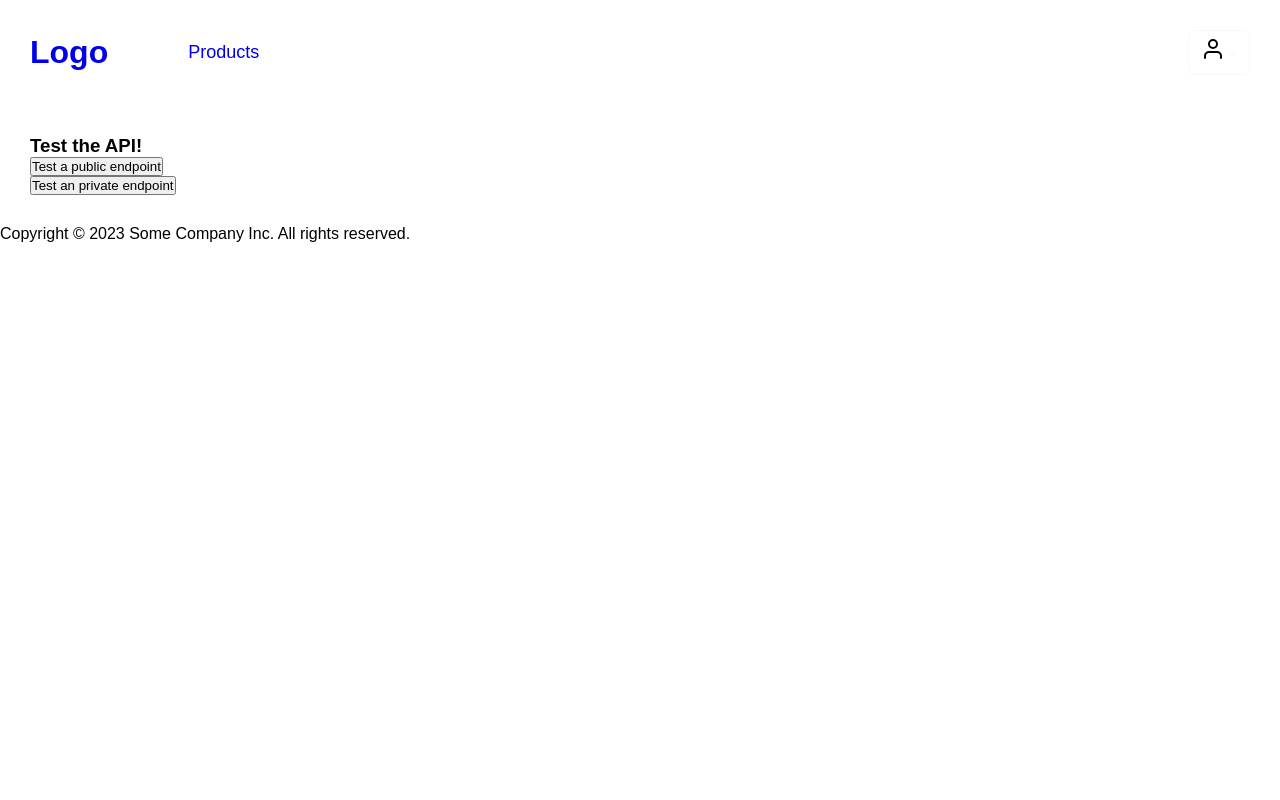
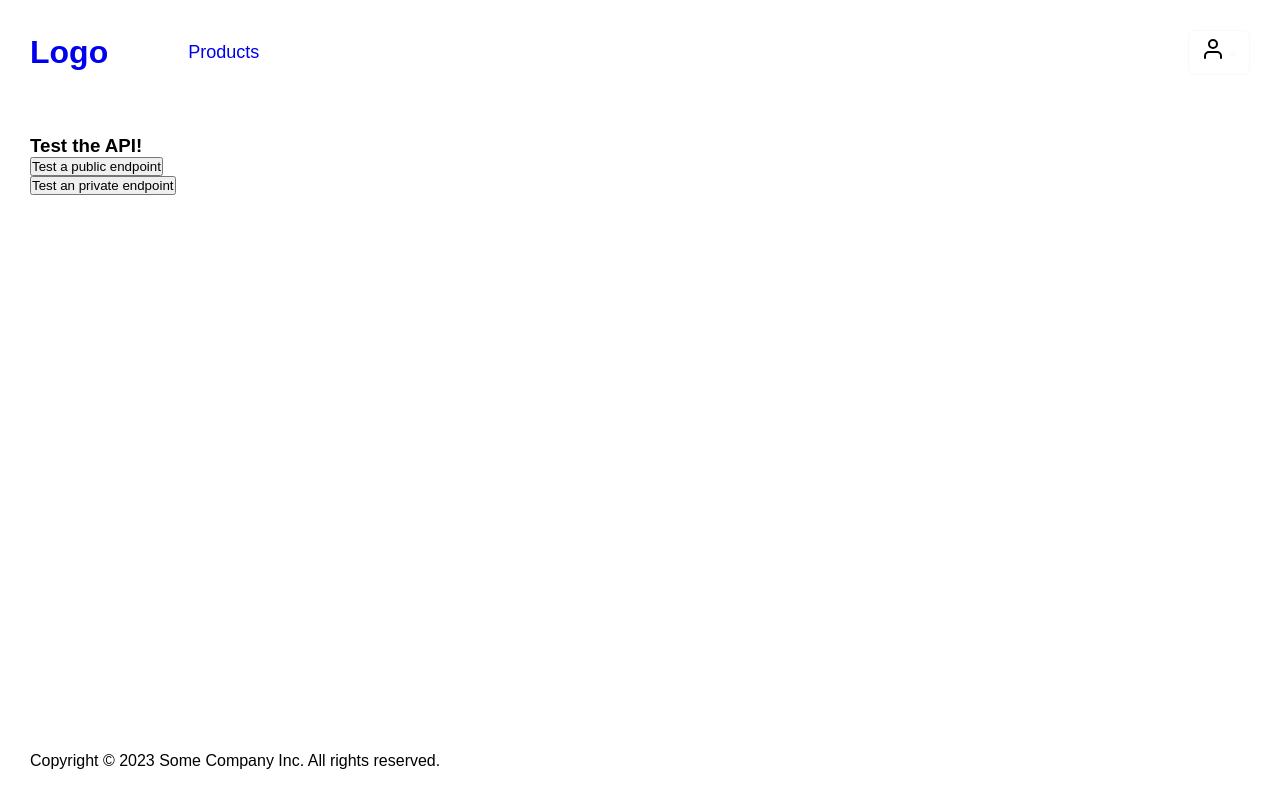
Before and after one commit to tonyelison/shop-react, a React (Vite) app: page / in a window 1280 px wide. Built offline with nearby package versions, Linux system fonts and the light colour scheme; no server answers; a web font is replaced by a local one.

Commit message:
Add layout flexbox that fills entire vh

```diff
--- a/src/components/Header/Header.scss
+++ b/src/components/Header/Header.scss
@@ -1,6 +1,4 @@
 header {
-  padding: 30px;
-
   a {
     text-decoration: none;
     text-wrap: nowrap;
--- /dev/null
+++ b/src/components/Layout/Layout.scss
@@ -0,0 +1,14 @@
+#layout {
+  min-height: 100%;
+
+  display: flex;
+  flex-direction: column;
+
+  > * {
+    padding: 30px;
+  }
+
+  main {
+    flex: 1 1;
+  }
+}
--- a/src/components/Layout.jsx
+++ b/src/components/Layout/index.jsx
@@ -1,15 +1,16 @@
 import { Outlet } from 'react-router-dom';
-import Header from './Header';
+import Header from '@/components/Header';
+import './Layout.scss';
 
 const Layout = () => {
   return (
-    <>
+    <div id="layout">
       <Header />
       <main>
         <Outlet />
       </main>
       <footer>Copyright © 2023 Some Company Inc. All rights reserved.</footer>
-    </>
+    </div>
   );
 };
 
--- a/src/index.scss
+++ b/src/index.scss
@@ -10,8 +10,12 @@
   font-family: 'Satoshi', sans-serif;
 }
 
-main {
-  padding: 30px;
+body {
+  height: 100vh;
+
+  > #root {
+    height: 100%;
+  }
 }
 
 .flex-right {
```
